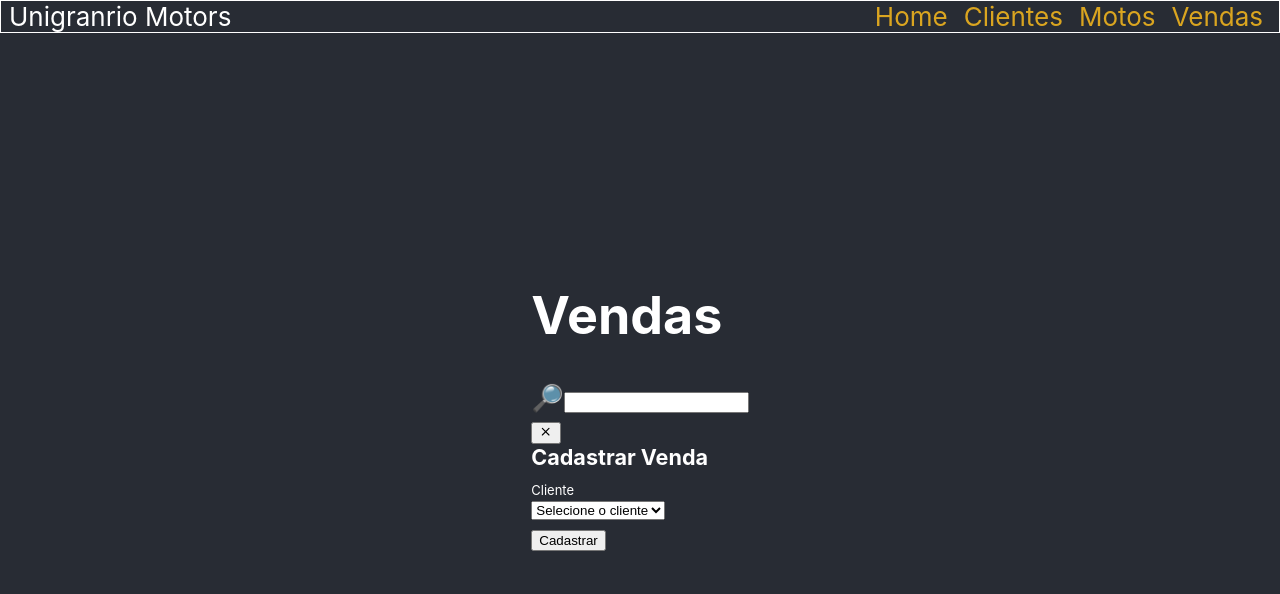
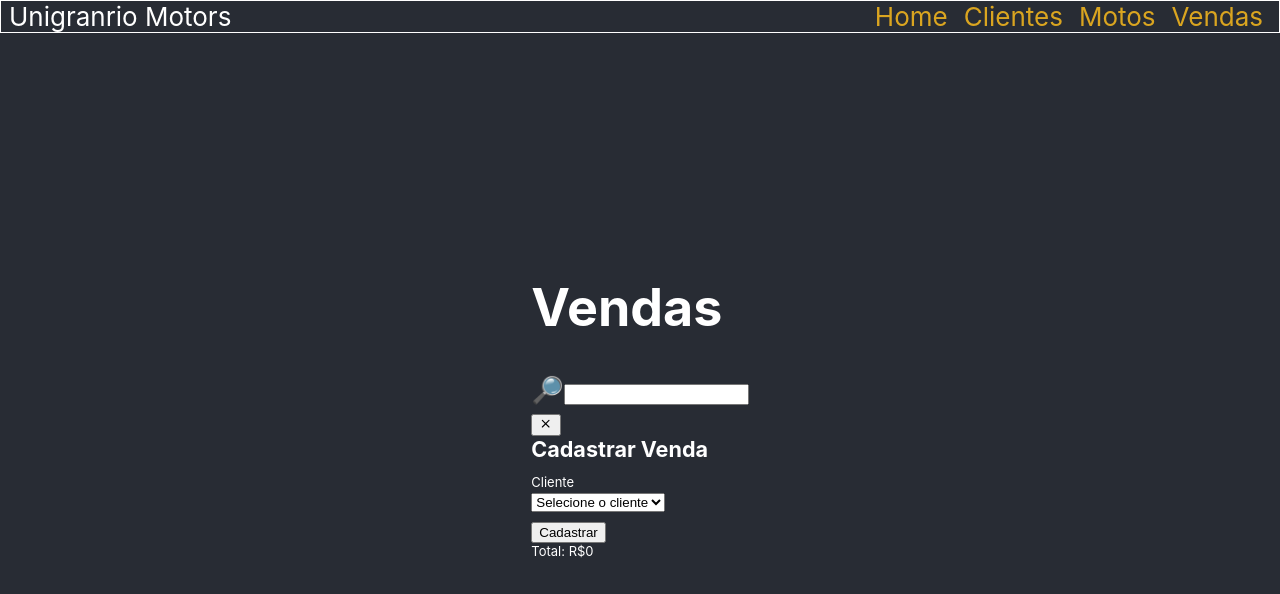
Before and after one commit to mrChernicharo/ts-unigranrio-motors, a React (Vite) app: page /transactions in a window 1280 px wide. Both pictures are taken after a click on the button 545 px from the left and 486 px from the top of the page. Shown: the top 594 px of the page. Built offline with nearby package versions, Linux system fonts and the light colour scheme.

Commit message:
models fix

```diff
--- a/src/components/pages/Transactions/CreateTransaction/CreateTransactionForm/index.tsx
+++ b/src/components/pages/Transactions/CreateTransaction/CreateTransactionForm/index.tsx
@@ -10,10 +10,11 @@ import { nanoid } from 'nanoid';
 import { useEffect, useState } from 'react';
 import { FiTrash } from 'react-icons/fi';
 import { useAppContext } from '../../../../../context/AppContext';
-import { currency } from '../../../../../utils/functions';
+import { currency, getMotoById } from '../../../../../utils/functions';
 import {
 	ITransaction,
 	IPartialTransaction,
+	IPartialTransactionMotorcycle,
 } from '../../../../../utils/interfaces';
 import { transactionSchema } from '../../../../../utils/schemas';
 import DropdownField, {
@@ -46,35 +47,38 @@ export default function CreateTransactionForm() {
 
 	const getMoto = (id: string) => motorcycles.find(moto => moto.id === id);
 
+	const getTotal = (motos: IPartialTransactionMotorcycle[]) =>
+		motos.reduce(
+			(acc, moto) =>
+				(acc += (getMoto(moto.id)?.price || 0) * moto.quantity),
+			0
+		);
+
+	// const [totalValue, setTotalValue] = useState(0);
+
 	return (
 		<>
 			<h5>Cadastrar Venda</h5>
 
 			<Formik
-				initialValues={{
+				initialValues={
+					{
 						clientId: '',
 						motorcycles: [],
 						total: 0,
-				}}
+					} as IPartialTransaction
+				}
 				validationSchema={transactionSchema}
 				onSubmit={(values, actions) => {
 					console.log('createTransaction!', { values, actions });
 					const { resetForm } = actions;
 
-					console.log(values.motorcycles);
+					createTransaction({
+						clientId: values.clientId,
+						motorcycles: values.motorcycles,
+						total: getTotal(values.motorcycles),
+					});
 
-					// const getTotal = (values: any) =>
-					// 	values.motorcycles.reduce((acc, next) => {
-					// 		acc +=
-					// 			(getMoto(next.id)?.price || 0) * next.quantity;
-					// 		return acc;
-					// 	}, 0);
-
-					// createTransaction({
-					// 	clientId: values.clientId,
-					// 	motorcycles: values.motorcycles,
-					// 	total: getTotal(values),
-					// });
 					resetForm();
 				}}
 			>
@@ -83,10 +87,8 @@ export default function CreateTransactionForm() {
 					values,
 					handleBlur,
 					handleChange,
-					setValues,
 				}: FormikProps<IPartialTransaction>) => {
 					return (
-						<>
 						<Form>
 							<DropdownField
 								id={nanoid()}
@@ -102,15 +104,15 @@ export default function CreateTransactionForm() {
 							{values.clientId ? (
 								<FieldArray name="motorcycles">
 									{arrayHelpers => {
-											console.log({
-												arrayHelpers,
-												values,
-											});
+										// console.log({
+										// 	arrayHelpers,
+										// 	values,
+										// });
 
 										return (
 											<div className="motorcycles-list">
-													{values?.motorcycles
-														?.length > 0 ? (
+												{values?.motorcycles?.length >
+												0 ? (
 													<>
 														{values.motorcycles.map(
 															(moto, i) => (
@@ -120,16 +122,10 @@ export default function CreateTransactionForm() {
 																>
 																	<h5>
 																		{
+																			/* prettier-ignore */
 																			motorcycleOpts.find(
 																		opts =>
-																						opts.id ===
-																						values
-																							.motorcycles[
-																							i
-																						]
-																							.id
-																				)
-																					?.name
+																			opts.id === values.motorcycles[i].id)?.name
 																		}
 																	</h5>
 																	<DropdownField
@@ -156,26 +152,15 @@ export default function CreateTransactionForm() {
 																	/>
 
 																	<div>
+																		{/* prettier-ignore */}
 																		<NumberField
 																			id={nanoid()}
 																			name={`motorcycles[${i}].quantity`}
 																			label="Quantidade"
-																				min={
-																					1
-																				}
-																				handleBlur={
-																					handleBlur
-																				}
-																				handleChange={
-																					handleChange
-																				}
-																				value={
-																					values
-																						.motorcycles[
-																						i
-																					]
-																						.quantity
-																				}
+																			min={1}
+																			handleBlur={handleBlur}
+																			handleChange={handleChange}
+																			value={values.motorcycles[i].quantity}
 																		/>
 																	</div>
 
@@ -215,11 +200,11 @@ export default function CreateTransactionForm() {
 
 							<div>
 								<p>
-										{/* Total: R$ {currency(values.total || 0)} */}
+									Total:{' '}
+									{currency(getTotal(values.motorcycles))}
 								</p>
 							</div>
 						</Form>
-						</>
 					);
 				}}
 			</Formik>
--- a/src/components/pages/Transactions/TransactionsList/TransactionItem/index.tsx
+++ b/src/components/pages/Transactions/TransactionsList/TransactionItem/index.tsx
@@ -21,7 +21,7 @@ export default function TransactionItem({ transaction }: IProps) {
 
 			<p>Data: {new Date(createdAt).toLocaleDateString('pt-BR')}</p>
 			<p>Hora: {new Date(createdAt).toLocaleTimeString('pt-BR')}</p>
-			{/* <p>Pedido:</p>
+			<p>Pedido:</p>
 			<ul>
 				{motorcycles.length > 0 &&
 					motorcycles.map(moto => {
@@ -38,7 +38,7 @@ export default function TransactionItem({ transaction }: IProps) {
 							</li>
 						);
 					})}
-			</ul> */}
+			</ul>
 			<p>Total: {currency(total)}</p>
 		</div>
 	);
--- a/src/components/pages/Transactions/index.tsx
+++ b/src/components/pages/Transactions/index.tsx
@@ -9,9 +9,10 @@ const TransactionsPage = () => {
 	const { transactions } = useAppContext();
 
 	// prettier-ignore
-	const [shownTransactions, setShownTransactions] = useState<ITransaction[]>(() => [...transactions]);
+	const [shownTransactions, setShownTransactions] = useState<ITransaction[]>([...transactions]);
 
 	const handleSearchChange = (searchStr: string) => {
+		console.log('handleSearchChange');
 		searchStr = searchStr.toLowerCase();
 
 		if (searchStr === '') {
--- a/src/context/AppContext.tsx
+++ b/src/context/AppContext.tsx
@@ -82,14 +82,8 @@ export const AppContextProvider = ({ children }: IAppContextProviderProps) => {
 	};
 
 	const createTransaction = (transactionData: IPartialTransaction) => {
-		const completeData = buildCompleteTransactions();
+		const newTransaction = buildCompleteTransaction(transactionData);
 
-		const newTransaction: ITransaction = {
-			id: nanoid(),
-			createdAt: new Date(),
-
-			...transactionData,
-		};
 		const updatedTransactions = [...transactions, newTransaction];
 		setStoredTransactions(updatedTransactions);
 		setTransactions(updatedTransactions);
@@ -117,35 +111,34 @@ export const AppContextProvider = ({ children }: IAppContextProviderProps) => {
 
 	const getClient = (id: string) => clients.find(client => client.id === id);
 
-	const buildCompleteTransactions = () => {
-		const allClients = transactions.map(transaction =>
-			getClient(transaction.client.id)
-		);
-		const allMotos: ITransactionMotorcycle[][] = transactions.map(
-			transaction =>
-				transaction.motorcycles.map(
-					transMoto =>
-						({
-							motorcycle: transMoto.motorcycle,
-							quantity: transMoto.quantity,
-						} as ITransactionMotorcycle)
-				)
-		);
+	const buildCompleteTransaction = (
+		transactionData: IPartialTransaction
+	): ITransaction => {
+		const client = getClient(transactionData.clientId) as IClient;
+		const motorcycles = transactionData.motorcycles.map(moto => ({
+			motorcycle: getMoto(moto.id) as IMotorcycle,
+			quantity: moto.quantity,
+		}));
 
-		console.log({ transactions, allClients, allMotos });
+		const result = {
+			id: nanoid(),
+			createdAt: new Date(),
+			client,
+			motorcycles,
+			total: motorcycles.reduce(
+				(acc, moto) =>
+					(acc += (moto.motorcycle.price || 0) * moto.quantity),
+				0
+			),
+		};
 
-		// const result = transactions.map(
-		// 	(transaction, i) =>
-		// 		({
-		// 			id: transaction.id,
-		// 			client: allClients[i],
-		// 			motorcycles: allMotos[i].map(moto => moto.),
-		// 			createdAt: transaction.createdAt,
-		// 			total: transaction.total,
-		// 		} as ITransaction)
-		// );
+		console.log('createTransaction', {
+			transactions,
+			transactionData,
+			result,
+		});
 
-		// return result;
+		return result;
 	};
 
 	useEffect(() => {
```
Also changed, not shown: src/utils/functions.tsx (+13 -4 lines), src/utils/interfaces.ts (+7 -1 lines). Lines whose indentation alone changed are shown as unchanged.
